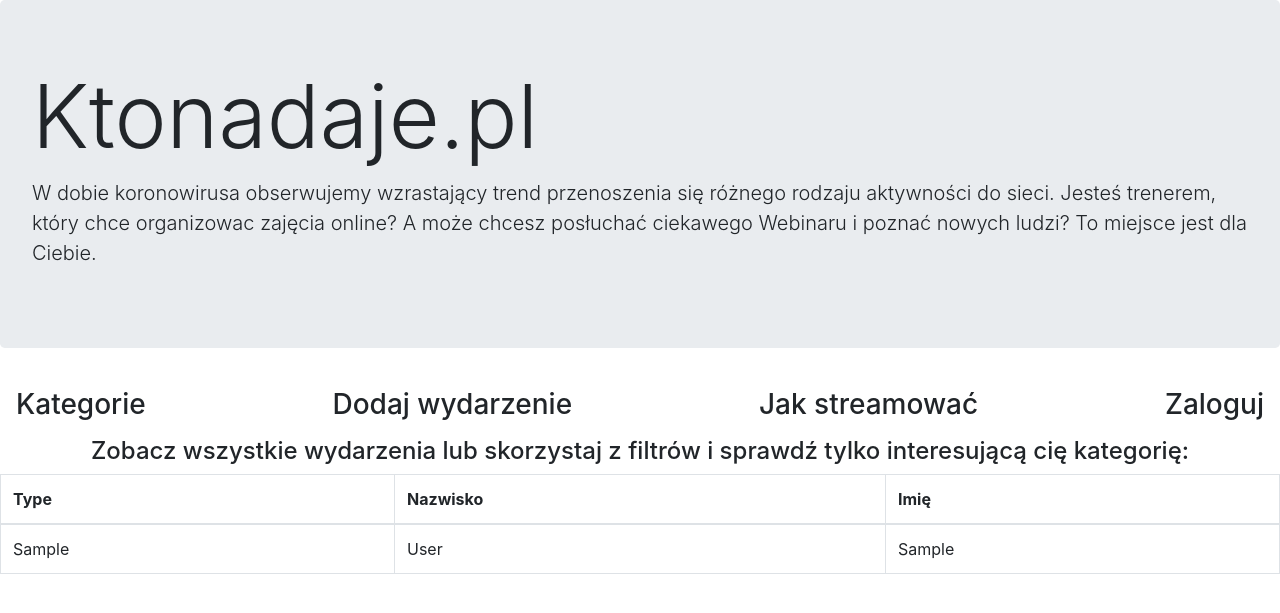
After one commit to binawork/ktonadaje, a Flask app: template templates/Table.html in a window 1280 px wide. The commit adds this page. Shown: the top 613 px of the page. Run offline with Flask 2, Linux system fonts and the light colour scheme; the template is opened without the code that fills it: most values are stand-ins (such as "Sample title", 1, 10 or a date in 2020).

Commit message:
some changes in html tempalates

```diff
--- a/app.py
+++ b/app.py
@@ -1,10 +1,12 @@
 from flask import Flask, render_template
+import data_manager
 app = Flask(__name__)
 
 
 @app.route('/')
 def index():
-    return render_template('Layout.html')
+    services = data_manager.get_all()
+    return render_template('Table.html', services=services)
 
 @app.route('/trenerzy_osobisci')
 def trenerzy_osobisci():
--- a/data_manager.py
+++ b/data_manager.py
@@ -1,6 +1,6 @@
 import database_connection
 
 @database_connection.connection_handler
-def get_personal_trainer(cursor):
+def get_all(cursor):
     cursor.execute('''SELECT * FROM stream''')
     return cursor.fetchall()
--- a/templates/Layout.html
+++ b/templates/Layout.html
@@ -7,22 +7,19 @@
     <title>Title</title>
 </head>
 <body>
-<nav class="navbar navbar-light bg-light">
-    <a class="navbar-brand" href="#">Home</a>
-    <a class="nav-link bg-light" href="#">Trenerzy osobisci</a>
-    <a class="nav-link bg-light" href="#">Instruktorzy jogi</a>
-    <a class="nav-link bg-light" href="#">Terapeuci</a>
-    <a class="nav-link bg-light" href="#">Zajecia teatralne</a>
-    <a class="nav-link bg-light" href="#">Nauczyciele</a>
-    <a class="nav-link bg-light" href="#">Korepetytorzy</a>
-    <a class="nav-link bg-light" href="#">Aktorzy czytajacy na glos</a>
-</nav>
 <div class="jumbotron">
-  <h1 class="display-4">Manifest!</h1>
-  <p class="lead">W obliczu pandemii wielu ludzi utracilo mozliwosc wykonywania swojego zawodu. Nasza strona umozliwia kontakt pomiedzy Toba a osoba, ktorej w tej chwili najbardziej potrzebujesz</p>
-  <hr class="my-4">
-  <p>Zglos swoje zdolnosci, ktorymi chcesz sie podzielic.</p>
-  <a class="btn btn-primary btn-lg" href="#" role="button">Zglaszam sie!!!</a>
+  <h1 class="display-2">Ktonadaje.pl</h1>
+    <p class="lead">W dobie koronowirusa obserwujemy wzrastający trend przenoszenia się różnego rodzaju aktywności do sieci. Jesteś trenerem, który chce organizowac zajęcia online? A może chcesz posłuchać ciekawego Webinaru i poznać nowych ludzi? To miejsce jest dla Ciebie.</p>
 </div>
+<div class="navbar">
+    <a class="h3">Kategorie</a>
+    <a class="h3">Dodaj wydarzenie</a>
+    <a class="h3">Jak streamować</a>
+    <a class="h3">Zaloguj</a>
+</div>
+<div class="container" align="center">
+    <p class="h4" class="align-content-center">Zobacz wszystkie wydarzenia lub skorzystaj z filtrów i sprawdź tylko interesującą cię kategorię:</p>
+</div>
+{% block content %} {% endblock %}
 </body>
 </html>
--- /dev/null
+++ b/templates/Table.html
@@ -0,0 +1,24 @@
+{% extends "Layout.html" %}
+
+{% block content %}
+<table class="table table-bordered">
+<thead>
+<tr>
+    <th scope="col">Type </th>
+    <th scope="col">Nazwisko</th>
+    <th scope="col">Imię</th>
+</tr>
+</thead>
+<tbody>
+    {% for event in services %}
+<tr>
+    <td>{{ event['type_of_activity'] }}    </td>
+    <td>{{ event['last_name'] }}</td>
+    <td>{{ event['first_name']}}</td>
+</tr>
+        {% endfor %}
+</tbody>
+</table>
+
+
+{% endblock %}
```
Also changed, not shown: templates/Categories.html (added, +19 -0 lines).
